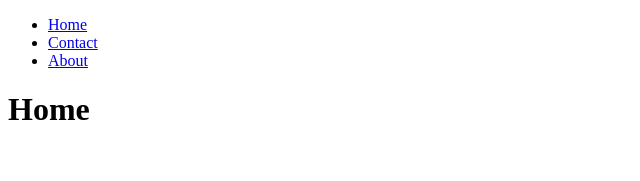
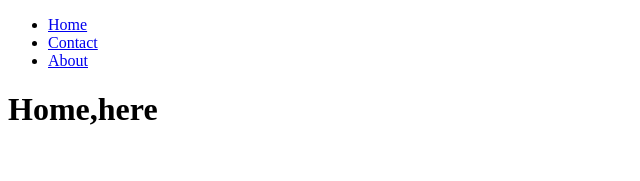
Before and after one commit to shashitst/reactjs, a React (Create React App) app: page / in a window 1280 px wide. Shown: the top 181 px of the page, without its empty margins (0-640 px from the left). Built offline with nearby package versions, Linux system fonts and the light colour scheme.

Commit message:
adding statement to home page

```diff
--- a/src/pages/Home.js
+++ b/src/pages/Home.js
@@ -1,5 +1,5 @@
 const Home = () => {
-    return <h1>Home</h1>;
+    return <h1>Home,here</h1>;
   };
 
   export default Home;
--- a/src/pages/layout.js
+++ b/src/pages/layout.js
@@ -6,7 +6,7 @@ const Layout = () => {
       <nav>
         <ul>
           <li>
-            <Link to="/">Home</Link>
+            <Link to="/Home">Home</Link>
           </li>
           <li>
             <Link to="/contact">Contact</Link>
--- a/src/pages/noPages.js
+++ b/src/pages/noPages.js
@@ -1,5 +1,5 @@
 const NoPage = () => {
-    return <h1>Hello, this is a normal page for testing </h1>;
+    return <h1>Home,here </h1>;
   };
 
   export default NoPage;
```
